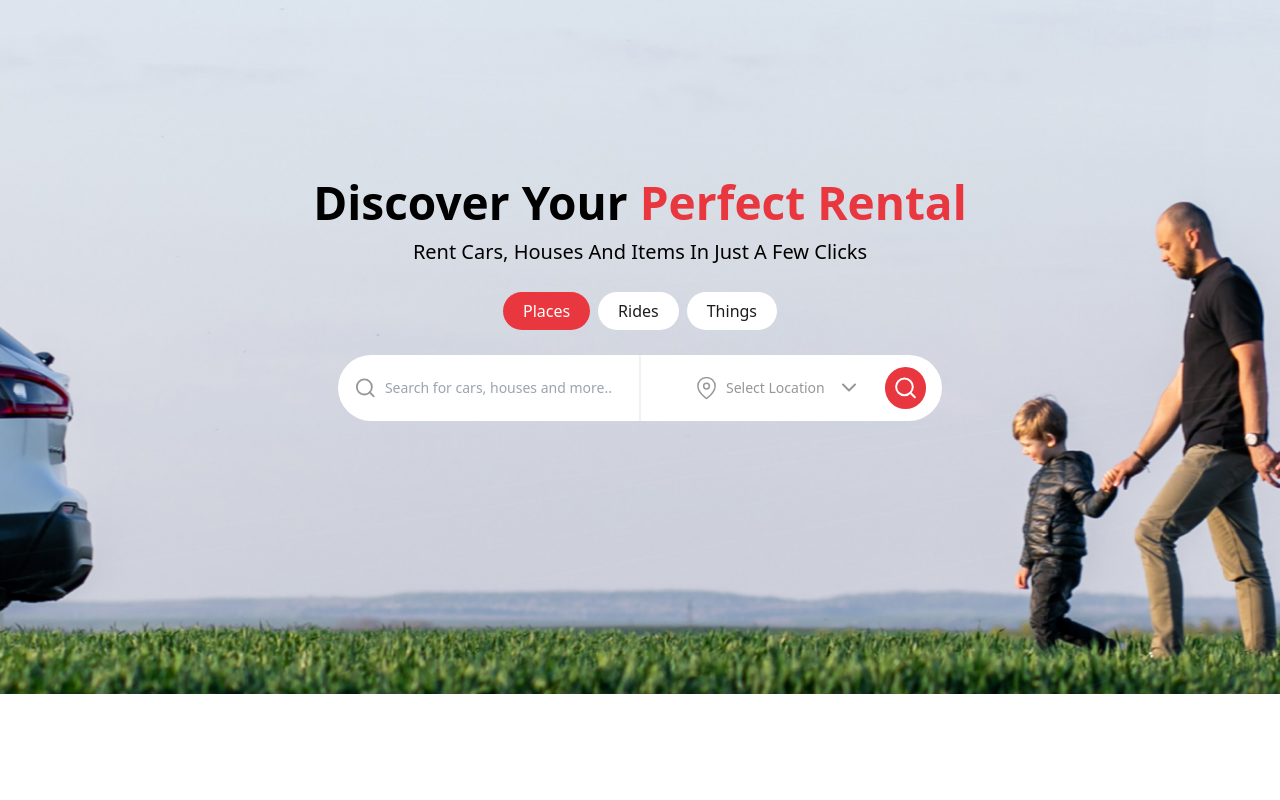
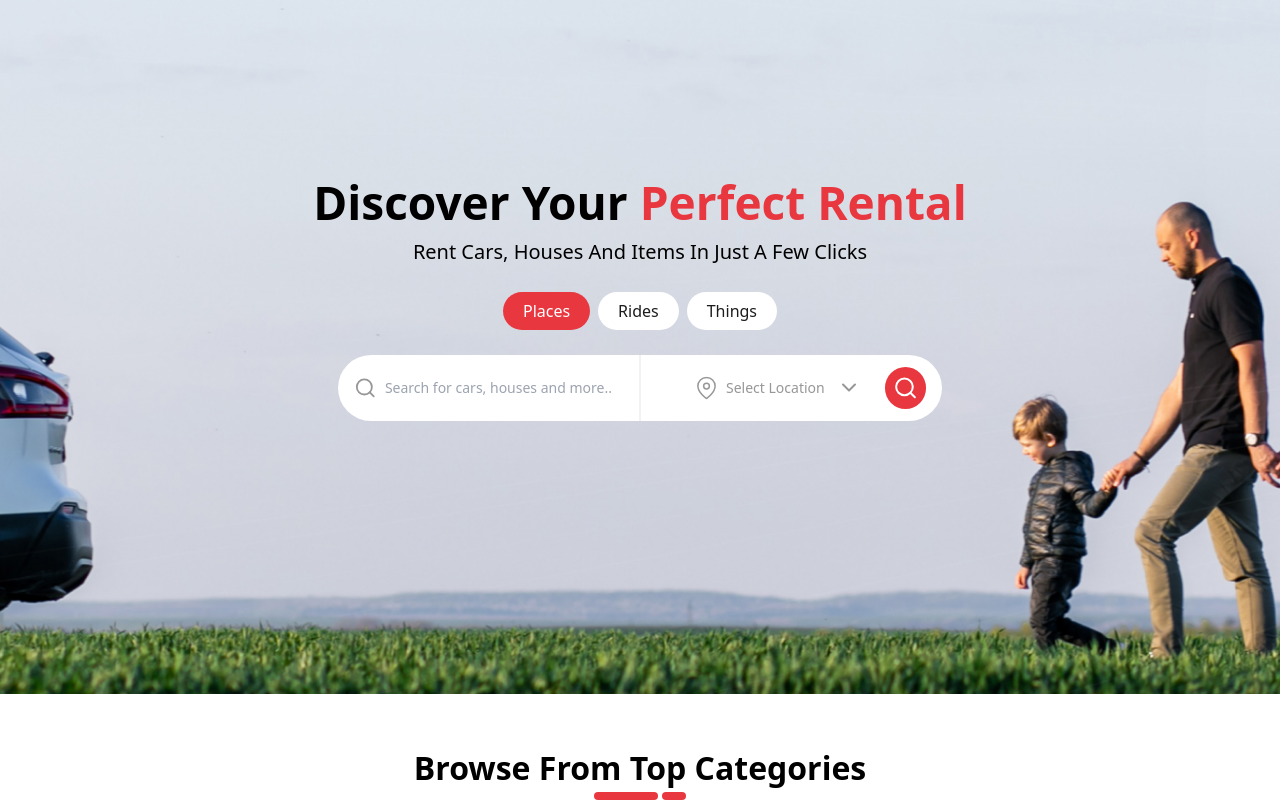
Before and after one commit to SajanThapa22/rental-website, a React (Vite) app: page / in a window 1280 px wide. Shown: the part 189-989 px from the top of the page. Before the commit the page ends 883 px from the top, so only its background shows below. Built offline with nearby package versions, Linux system fonts and the light colour scheme.

Commit message:
browse section

```diff
--- a/src/App.jsx
+++ b/src/App.jsx
@@ -2,6 +2,7 @@ import React, { useState } from "react";
 import NavBar from "./components/NavBar";
 import NavBarResponsive from "./components/NavBarResponsive";
 import DiscoverRental from "./components/DiscoverRental";
+import BrowseCategories from "./components/BrowseCategories";
 
 const App = () => {
   const [isVisible, setIsVisible] = useState(false);
@@ -24,6 +25,7 @@ const App = () => {
         />
       )}
       <DiscoverRental />
+      <BrowseCategories />
     </>
   );
 };
--- /dev/null
+++ b/src/components/BrowseCategories.jsx
@@ -0,0 +1,17 @@
+import React from "react";
+import Decorators from "./Decorators";
+
+const BrowseCategories = () => {
+  return (
+    <div className="mt-mt-50 flex flex-col justify-center items-center">
+      <div>
+        <p className="text-font-medium font-bold capitalize">
+          browse from top categories
+        </p>
+      </div>
+      <Decorators soWidth="w-6" boWidth="w-16" height="h-2" />
+    </div>
+  );
+};
+
+export default BrowseCategories;
--- a/src/components/Button.jsx
+++ b/src/components/Button.jsx
@@ -1,11 +1,11 @@
 import React from "react";
 
-const Button = ({ text, clr, bgClr, onFocus, onBlur }) => {
+const Button = ({ text, clr, bgClr, onFocus, onBlur, width }) => {
   return (
     <button
       onFocus={onFocus}
       onBlur={onBlur}
-      className={`${bgClr} p-sign-in-p-lg 2xl:p-sign-in-p-2xl ${clr} rounded-btn-radius flex items-center capitalize`}
+      className={`${bgClr} ${width} flex justify-center p-sign-in-p-lg 2xl:p-sign-in-p-2xl ${clr} rounded-btn-radius flex items-center capitalize`}
     >
       {text}
     </button>
--- /dev/null
+++ b/src/components/Decorators.jsx
@@ -0,0 +1,12 @@
+import React from "react";
+
+const Decorators = ({ soWidth, boWidth, height }) => {
+  return (
+    <div className="flex gap-1">
+      <div className={`rounded-md bg-clr-primary ${boWidth} ${height}`}></div>
+      <div className={`rounded-md bg-clr-primary ${soWidth} ${height}`}></div>
+    </div>
+  );
+};
+
+export default Decorators;
--- a/src/components/DiscoverRental.jsx
+++ b/src/components/DiscoverRental.jsx
@@ -27,14 +27,22 @@ const DiscoverRental = () => {
     >
       <div className="w-full top-1/4 left-1/2 grid items-center justify-center gap-list-gap">
         <div className="capitalize w-full gap-y-gap-16px">
-          <div className="flex flex-wrap w-full items-center justify-center text-font-big gap-x-3 font-bold">
+          <div
+            className={`flex flex-wrap w-full items-center justify-center ${
+              width < 507 ? "text-font-medium" : "text-font-big"
+            }  gap-x-3 font-bold`}
+          >
             <span className="inline-block">discover your</span>
             <span className="text-clr-primary inline-block">
               perfect rental
             </span>
           </div>
 
-          <p className="text-font-20px  text-center capitalize font-regular px-3">
+          <p
+            className={`text-font-20px px-5  text-center capitalize ${
+              width < 507 ? "text-font-small" : "font-regular"
+            } px-3`}
+          >
             rent cars, houses and items in just a few clicks
           </p>
         </div>
@@ -43,6 +51,7 @@ const DiscoverRental = () => {
           <div className="w-full flex gap-gap-16px justify-center">
             {buttonDetails.map((b) => (
               <Button
+                width={width < 507 ? "w-full" : ""}
                 key={b.id}
                 text={b.text}
                 bgClr={b.bgClr}
--- a/src/components/DropdownMenu.jsx
+++ b/src/components/DropdownMenu.jsx
@@ -27,7 +27,7 @@ const DropdownMenu = () => {
         setDropDirection("down");
         console.log("down", spaceBelow, spaceAbove);
       }
-      if (spaceBelow < 10) {
+      if (spaceBelow < 10 && spaceBelow < spaceAbove) {
         setDropDirection("up");
         console.log("up", spaceAbove, spaceBelow);
       }
--- a/src/index.css
+++ b/src/index.css
@@ -34,4 +34,6 @@
   --sign-in-listing-gap: 12px;
   --btn-radius: 45px;
   --height-bg: 542px;
+  --mt-100: 100px;
+  --mt-50: 50px;
 }
--- a/tailwind.config.js
+++ b/tailwind.config.js
@@ -43,6 +43,10 @@ export default {
         "list-gap": "var(--list-gap)",
         "gap-16px": "var(--gap-16px)",
       },
+      margin: {
+        "mt-100": "var(--mt-100)",
+        "mt-50": "var(--mt-50)",
+      },
       borderRadius: {
         "btn-radius": "var(--btn-radius)",
       },
```
